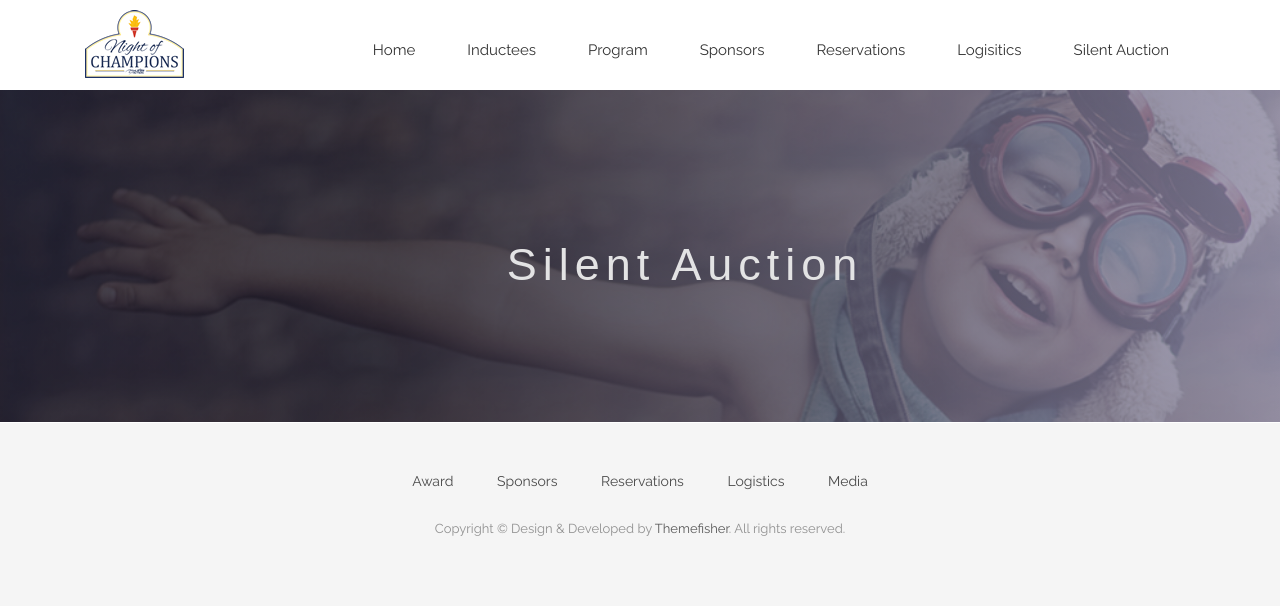
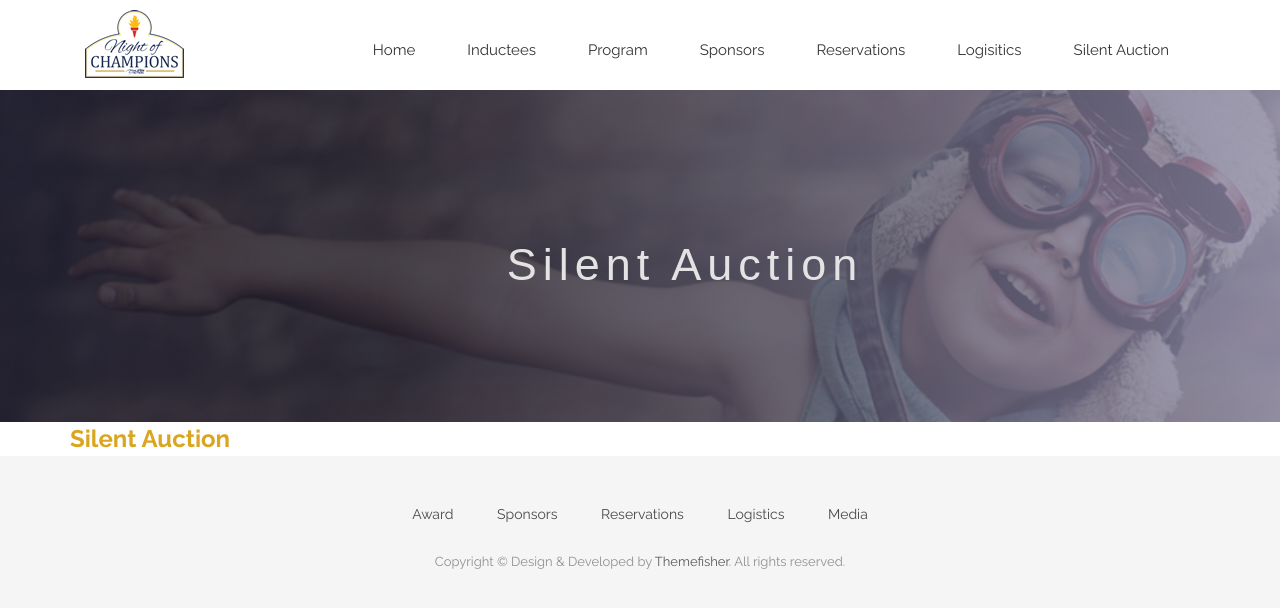
Before and after one commit to CruGlobal/NightofChampions, a Jekyll site: the page built from silent-auctions.markdown, in a window 1280 px wide. Shown: the top 608 px of the page. Built offline with Jekyll 4.4.1, drawn with Linux system fonts in a browser that asks for light colours; nearby versions of some CDN libraries; some web fonts are replaced.

Commit message:
Updated Silent Auctions

```diff
--- a/silent-auctions.markdown
+++ b/silent-auctions.markdown
@@ -3,3 +3,8 @@ title: Silent Auction
 date: 2017-11-13 14:52:00 Z
 position: 6
 ---
+
+<div><b>
+<font size="5" color="GoldenRod">Silent Auction</font>
+</b>
+</div>
```
